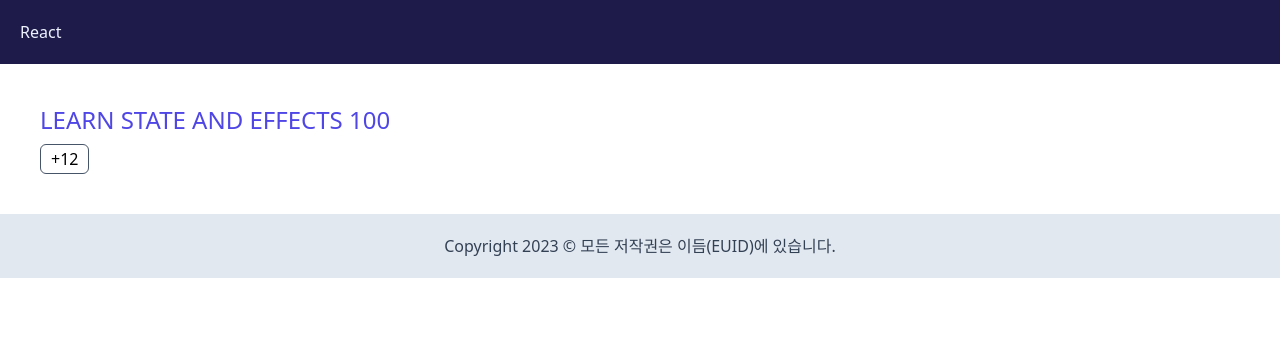
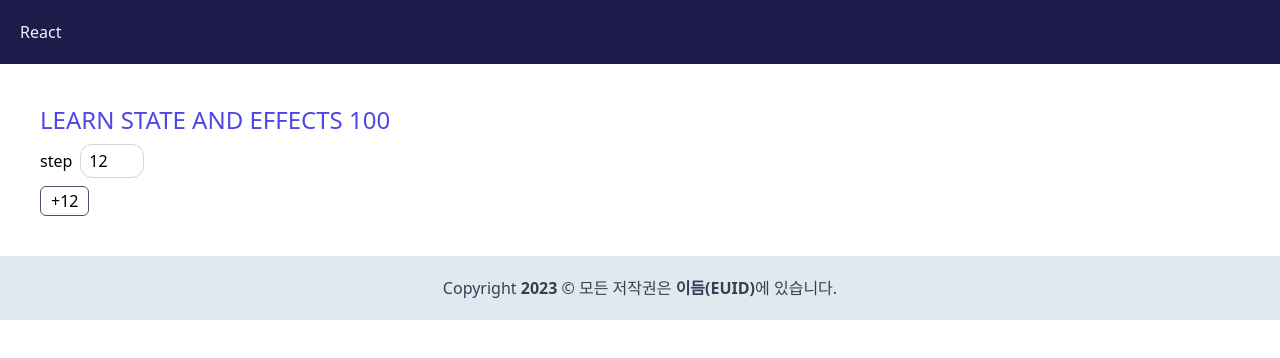
Before and after one commit to gobeeisfree/likelion-react-programming, a React (Vite) app: page / in a window 1280 px wide. Shown: the top 358 px of the page. Built offline with nearby package versions, Linux system fonts and the light colour scheme; a web font is replaced by a local one.

Commit message:
폼 필드 입력 내용 업데이트 (UI 업데이트)

```diff
--- a/src/layout/FooterBar.jsx
+++ b/src/layout/FooterBar.jsx
@@ -7,7 +7,8 @@ function FooterBar() {
   return (
     <footer className="grid place-content-center bg-slate-200 p-5">
       <small className="text-base text-slate-700">
-        Copyright {currentYear} &copy; 모든 저작권은 이듬(EUID)에 있습니다.
+        Copyright <b>{currentYear}</b> &copy; 모든 저작권은{' '}
+        <strong>이듬(EUID)</strong>에 있습니다.
       </small>
     </footer>
   );
--- a/src/pages/LearnStateAndEffects.jsx
+++ b/src/pages/LearnStateAndEffects.jsx
@@ -1,3 +1,4 @@
+import { useId } from 'react';
 import { useState } from 'react';
 
 // const getOne = () => 1;
@@ -12,15 +13,34 @@ function LearnStateAndEffects() {
   // console.log(count1);
   // console.log(count2);
   const [count, setCount] = useState(100);
-  const [step] = useState(12);
+  const [step, setStep] = useState(12);
 
   // 상태 정의와 상태 변경
+
+  // 관리가 까다로운 ID 속성 값을 자동 생성하는 훅
+  const stepperId = useId();
 
   return (
     <div className="m-10 flex flex-col items-start gap-2" lang="en">
       <h2 className="text-2xl uppercase text-indigo-600">
         Learn State And Effects {count}
       </h2>
+      <div className="flex items-center gap-2">
+        <label htmlFor={stepperId} className="text-base">
+          step
+        </label>
+        <input
+          type="number"
+          id={stepperId}
+          value={step}
+          onChange={(e) => {
+            const nextStep = Number(e.target.value);
+            setStep(nextStep);
+          }}
+          placeholder={step}
+          className="w-16 rounded-xl border border-slate-300 px-2 py-1"
+        />
+      </div>
       <button
         type="button"
         onClick={() => setCount(count + step)}
```
